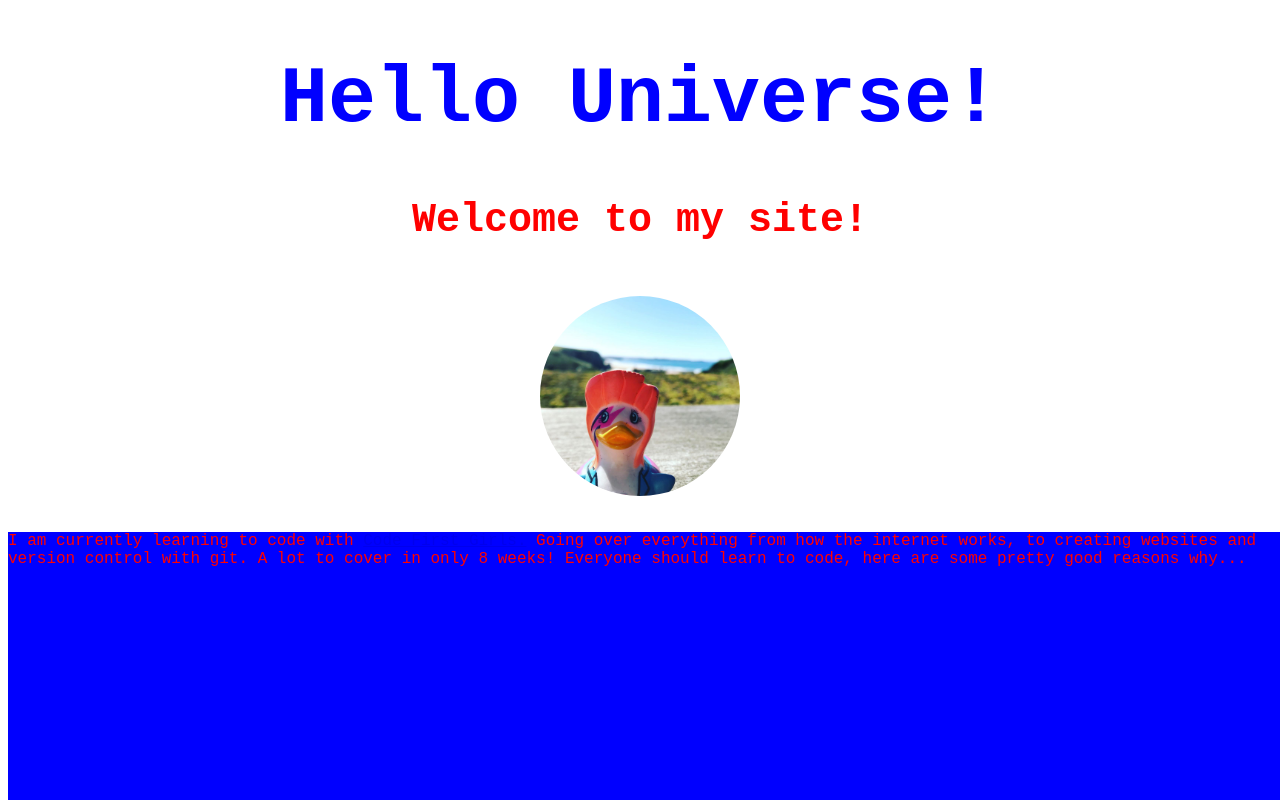
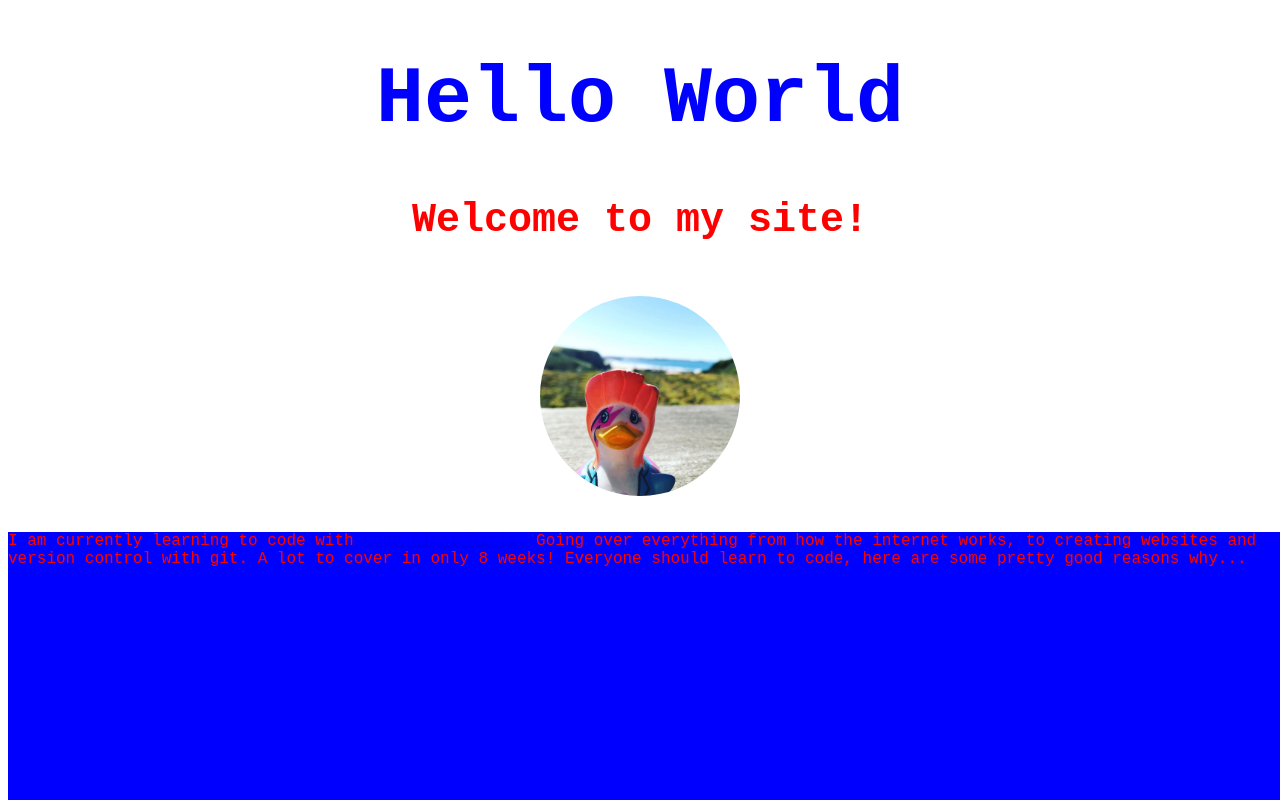
Before and after one commit to SharonCCH/CFGHTML2019, a plain HTML site: page index.html in a window 1280 px wide. Shown: the top 800 px of the page. Drawn offline with Linux system fonts and the light colour scheme.

Commit message:
Update index

```diff
--- a/index.html
+++ b/index.html
@@ -4,7 +4,7 @@
    <link rel="stylesheet" href="css/styles.css">
  </head>
 
-<h1 id="title">Hello Universe!</h1>
+<h1 id="title">Hello World</h1>
 
 <h2>Welcome to my site!</h2>
 <img src="duck.jpg" height="200px"
```
Also changed, not shown: 1 other file.
